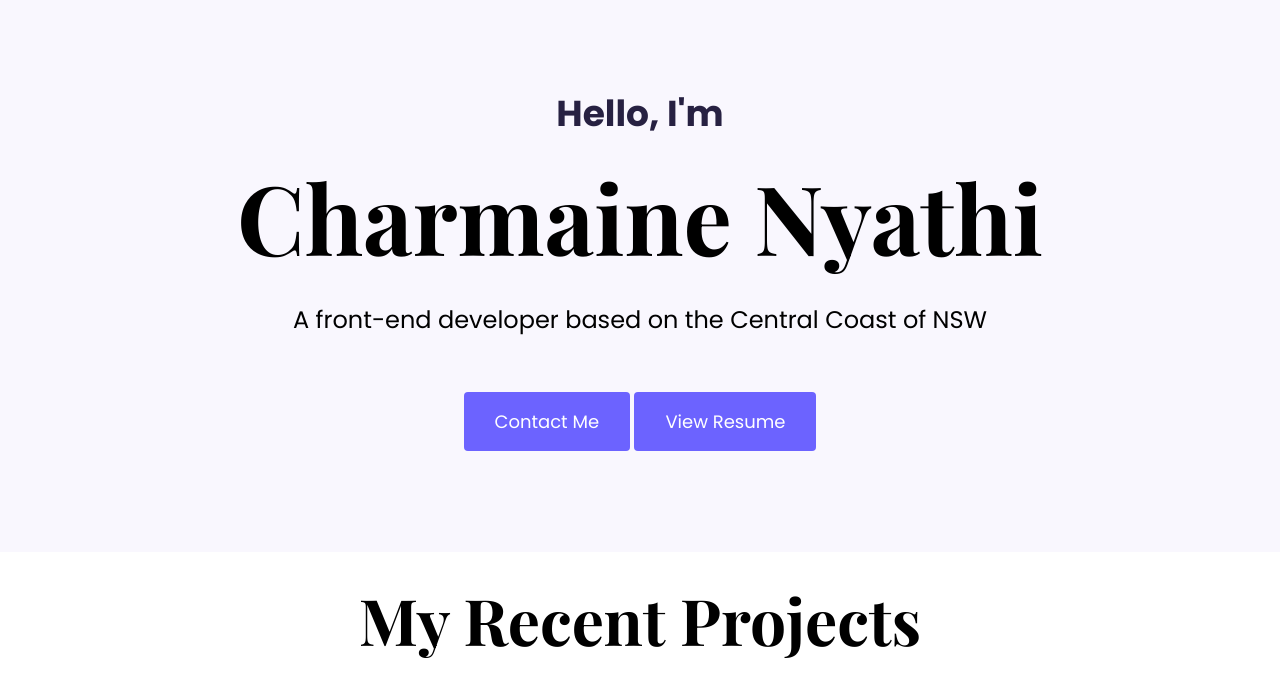
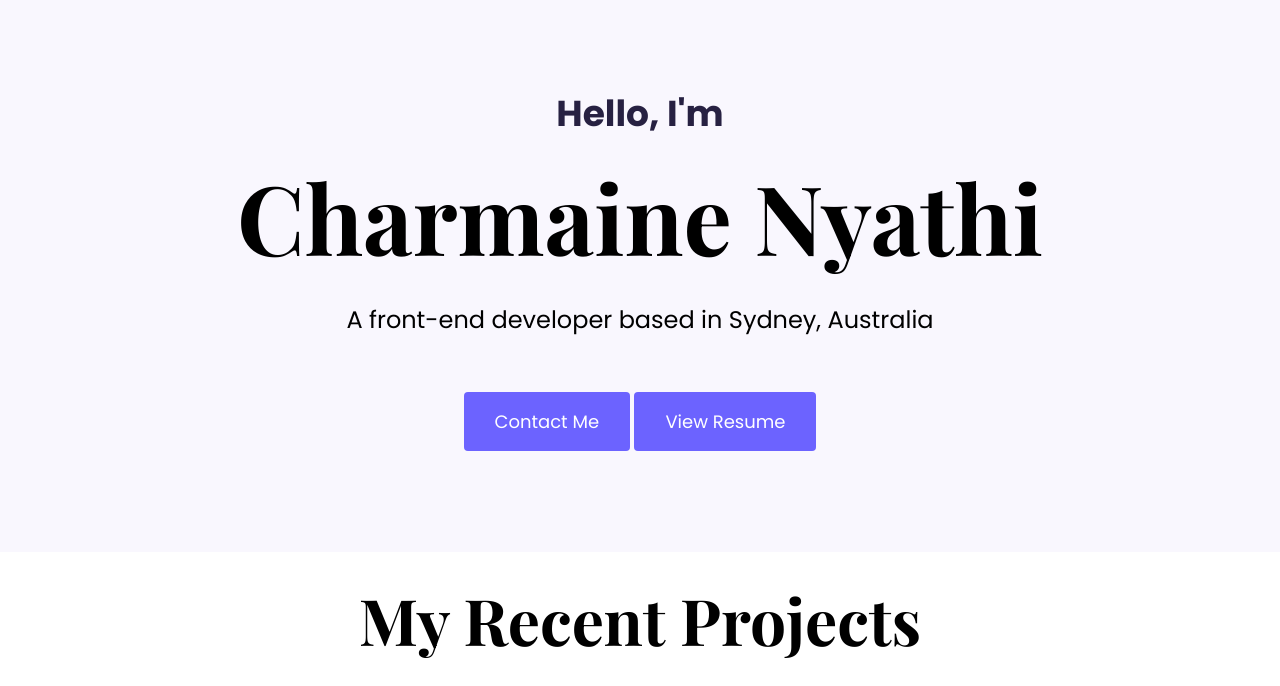
Before and after one commit to ctndeveloperstudent/portfolio-may, a plain HTML site: page src/index.html in a window 1280 px wide. Shown: the part 84-770 px from the top of the page. Drawn offline with nearby package versions, Linux system fonts and the light colour scheme; a web font is replaced by a local one.

Commit message:
updated bio

```diff
--- a/src/index.html
+++ b/src/index.html
@@ -55,7 +55,7 @@
         <p>Hello, I'm</p>
         <h1>Charmaine Nyathi</h1>
         <h2 class="mb-5">
-            A front-end developer based on the Central Coast of NSW
+            A front-end developer based in Sydney, Australia
         </h2>
         <div>
             <a href="contact.html" class="btn btn-branding mb-3" title="Contact me">Contact Me</a>
```
